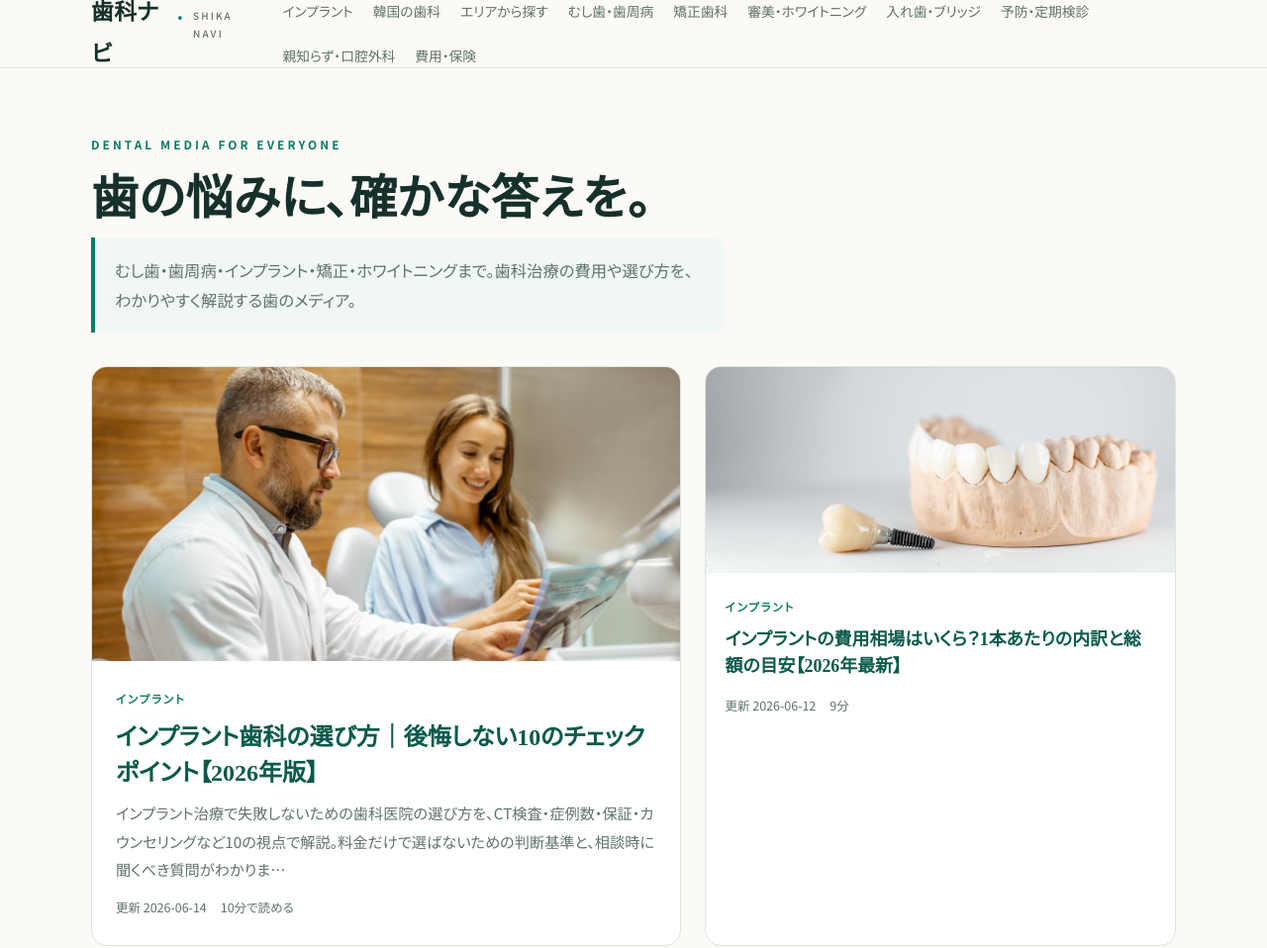
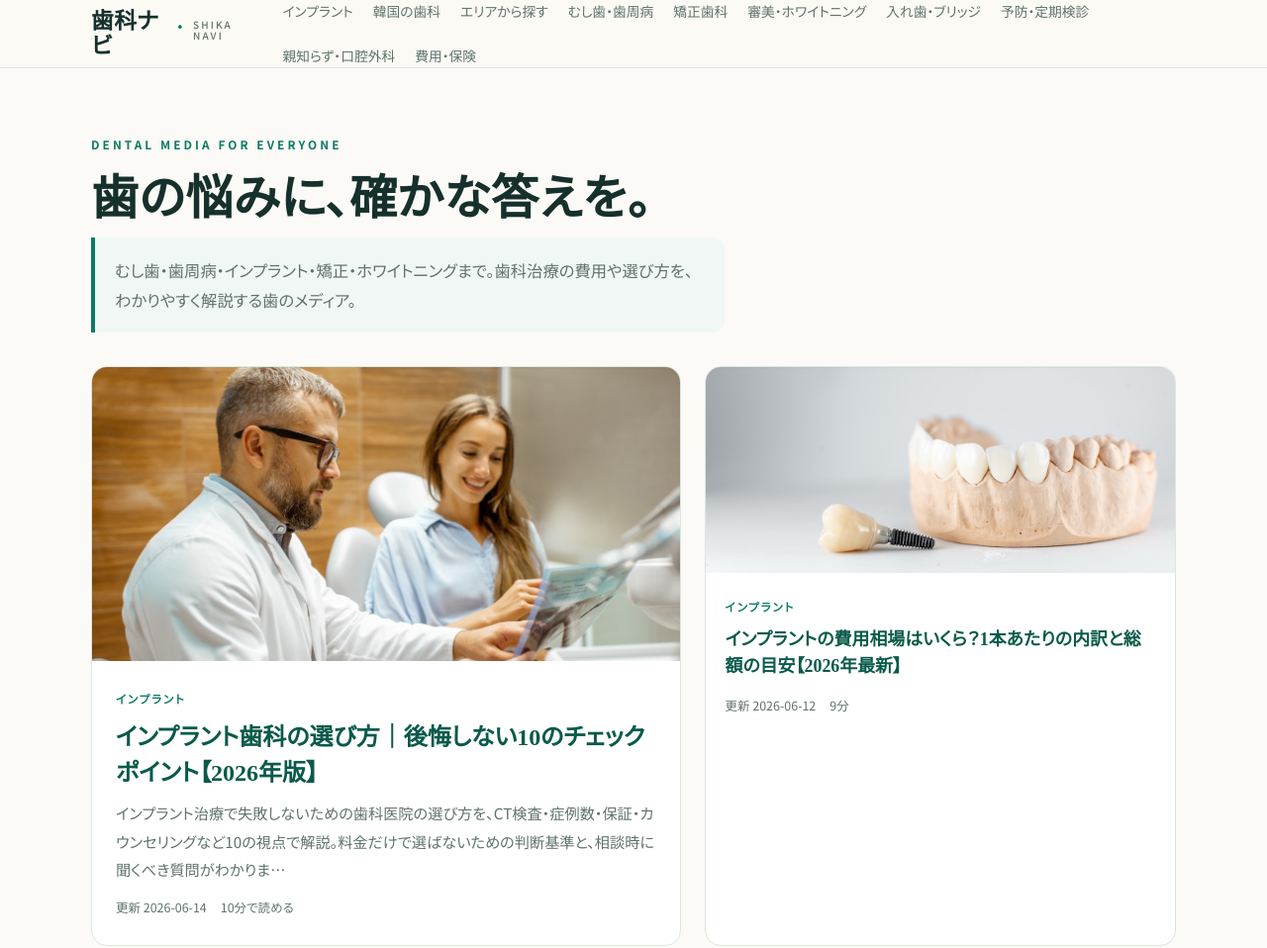
Before and after one commit to attractionkorea/shika-navi, a plain HTML site: page index.html in a window 1280 px wide. Shown: the top 958 px of the page at 99% size. Drawn offline with Linux system fonts and the light colour scheme.

Commit message:
ヘッダーのロゴ（歯科ナビ）の行間を修正
body の line-height:1.85 を継承してロゴの行高が約42pxになり、
baseline 揃えと相まってロゴ枠が68pxヘッダーをはみ出していた。
.brand に line-height:1.1 を指定し、ヘッダー内で上下中央に収まるよう修正。

Co-Authored-By: Claude Opus 4.7 <noreply@anthropic.com>

```diff
--- a/styles.css
+++ b/styles.css
@@ -31,7 +31,7 @@ img,svg{max-width:100%}
   backdrop-filter:saturate(150%) blur(8px);border-bottom:1px solid var(--line)}
 .site-header .wrap{display:flex;align-items:center;gap:26px;height:68px}
 .brand{display:flex;align-items:baseline;gap:10px;font-family:var(--serif);
-  font-weight:700;font-size:1.42rem;color:var(--ink);letter-spacing:.02em}
+  font-weight:700;font-size:1.42rem;line-height:1.1;color:var(--ink);letter-spacing:.02em}
 .brand:hover{text-decoration:none}
 .brand .dot{color:var(--primary)}
 .brand small{font-family:var(--sans);font-weight:500;font-size:.62rem;letter-spacing:.22em;
```
